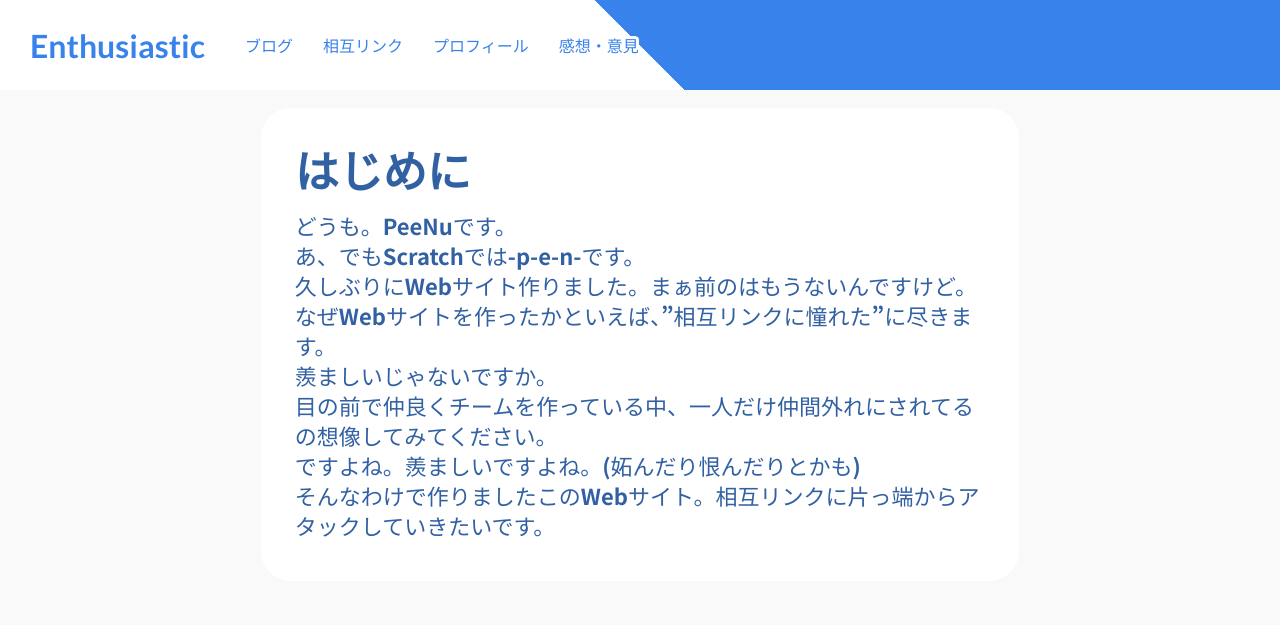
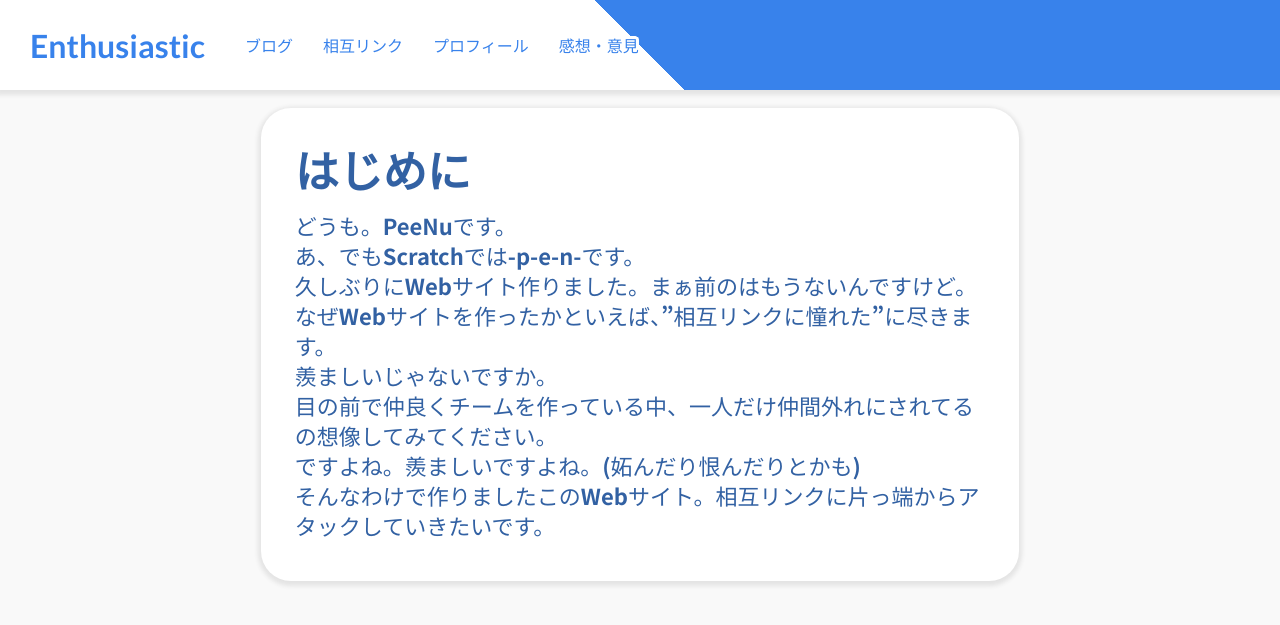
Before and after one commit to Diawadenta/Diawadenta.github.io, a Jekyll site: the page built from index.md, in a window 1280 px wide. Shown: the top 625 px of the page. Built offline with Jekyll 4.4.1, drawn with Linux system fonts in a browser that asks for light colours.

Commit message:
Add files via upload

```diff
--- a/assets/css/style.css
+++ b/assets/css/style.css
@@ -26,6 +26,7 @@ a:hover {
   width: 60%;
   display: inline-block;
   border-radius: 30px;
+  box-shadow: 0px 2px 4px 3px #e4e4e4;
 }
 
 .main {
@@ -106,6 +107,7 @@ img {
 }
 
 header {
+  box-shadow: 0px 2px 4px 3px #e4e4e4;
   text-shadow: rgb(255, 255, 255) 3px 0px 0px, rgb(255, 255, 255) 2.83487px 0.981584px 0px, rgb(255, 255, 255) 2.35766px 1.85511px 0px, rgb(255, 255, 255) 1.62091px 2.52441px 0px, rgb(255, 255, 255) 0.705713px 2.91581px 0px, rgb(255, 255, 255) -0.287171px 2.98622px 0px, rgb(255, 255, 255) -1.24844px 2.72789px 0px, rgb(255, 255, 255) -2.07227px 2.16926px 0px, rgb(255, 255, 255) -2.66798px 1.37182px 0px, rgb(255, 255, 255) -2.96998px 0.42336px 0px, rgb(255, 255, 255) -2.94502px -0.571704px 0px, rgb(255, 255, 255) -2.59586px -1.50383px 0px, rgb(255, 255, 255) -1.96093px -2.27041px 0px, rgb(255, 255, 255) -1.11013px -2.78704px 0px, rgb(255, 255, 255) -0.137119px -2.99686px 0px, rgb(255, 255, 255) 0.850987px -2.87677px 0px, rgb(255, 255, 255) 1.74541px -2.43999px 0px, rgb(255, 255, 255) 2.44769px -1.73459px 0px, rgb(255, 255, 255) 2.88051px -0.838247px 0px;
   width: 100%;
   height: 90px;
```
